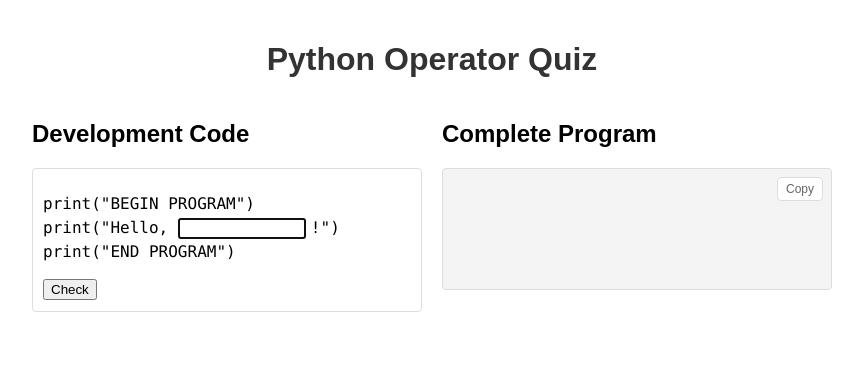
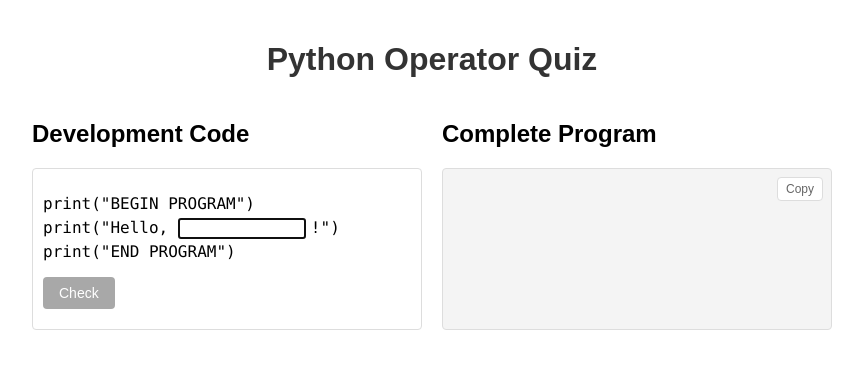
Before and after one commit to mpjovanovich/step-into-python, a React (Create React App) app: page / in a window 1280 px wide. Shown: the top 368 px of the page, without its empty margins (208-1071 px from the left). Built offline with nearby package versions, Linux system fonts and the light colour scheme.

Commit message:
more button styles for submitj

```diff
--- a/src/App.module.css
+++ b/src/App.module.css
@@ -24,7 +24,7 @@
   border-radius: 4px;
   padding: 10px;
   line-height: 1.5;
-  /* font-weight: bold; */
+  min-height: 140px;
 }
 
 .output {
@@ -34,9 +34,30 @@
   padding: 10px;
   font-family: monospace;
   white-space: pre-wrap;
-  min-height: 100px;
+  min-height: 140px;
   position: relative;
   line-height: 1.5;
+}
+
+.template button {
+  display: block;
+  margin-top: auto;
+  padding: 8px 16px;
+  font-size: 14px;
+  color: white;
+  background-color: #a8a8a8;
+  border: none;
+  border-radius: 4px;
+  cursor: pointer;
+  transition: background-color 0.2s ease;
+}
+
+.template button:hover {
+  background-color: #757575;
+}
+
+.template button:active {
+  transform: translateY(1px);
 }
 
 .copyButton {
```
